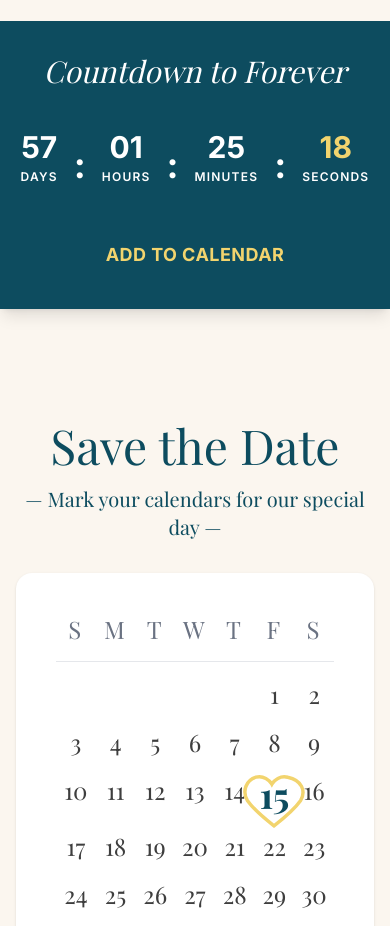
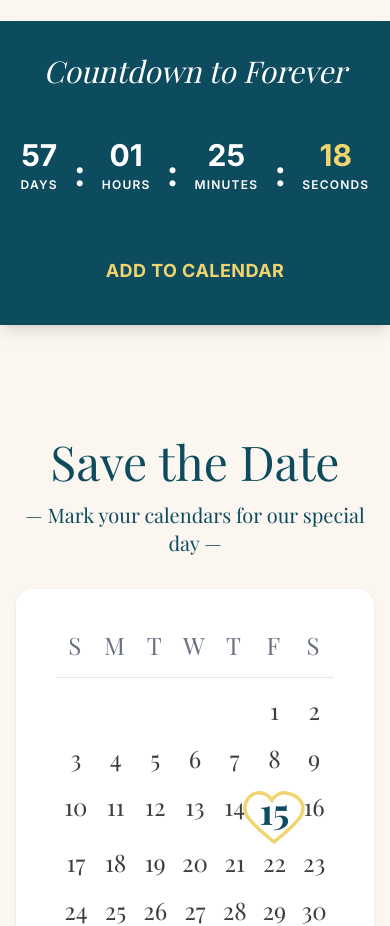
Before and after one commit to aopalero/verj-ann-wedding-invitation, a Next.js app: page / in a window 390 px wide. Shown: the part 2600-3526 px from the top of the page. Built offline with nearby package versions, Linux system fonts and the light colour scheme; a web font is replaced by a local one.

Commit message:
update mobile res

```diff
--- a/app/page.tsx
+++ b/app/page.tsx
@@ -44,7 +44,7 @@ function Countdown() {
   return (
     <div className="w-full bg-[var(--color-dark-teal)] py-8 flex flex-col items-center gap-8 shadow-lg">
       <h2 className="text-3xl md:text-4xl font-serif italic mb-2 !text-white">Countdown to Forever</h2>
-      <div className="flex gap-4 md:gap-6 text-center items-end">
+      <div className="flex p-2 gap-4 md:gap-6 text-center items-end">
         <div>
           <div className="text-3xl md:text-6xl font-bold !text-white">{days}</div>
           <div className="text-xs md:text-sm font-semibold uppercase tracking-widest mt-1 !text-white">Days</div>
```
